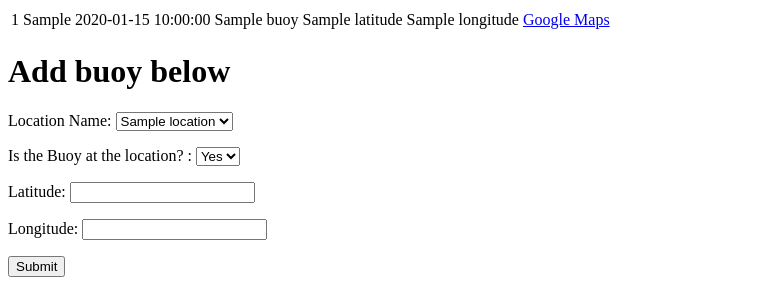
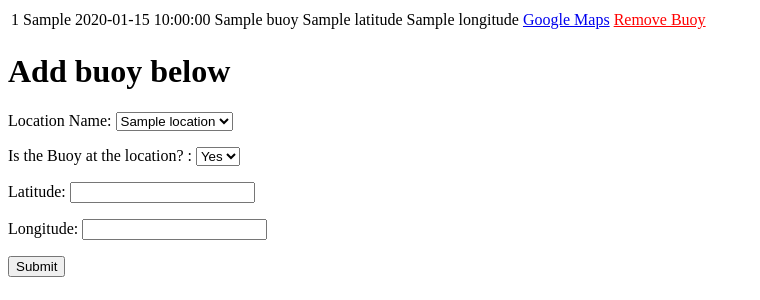
Before and after one commit to YemowtRonocCIT/FYP_website, a Flask app: template templates/buoys_table.html in a window 1280 px wide. Shown: the top 300 px of the page, without its empty margins (0-760 px from the left). Run offline with Flask 2, Linux system fonts and the light colour scheme; the template is opened without the code that fills it: most values are stand-ins (such as "Sample title", 1, 10 or a date in 2020).

Commit message:
Add functionality to remove buoy

```diff
--- a/app.py
+++ b/app.py
@@ -14,8 +14,10 @@ HOST_IP_ADDRESS = '192.168.153.1'
 NODE_SUFFIX = '/node/'
 LOCATION_SUFFIX = '/location/'
 BUOY_SUFFIX = '/buoy/'
+REMOVE_BUOY_SUFFIX = '/remove_buoy/'
 
 LOCATION_ID = '<location_id>/'
+BUOY_ID = '<buoy_id>/'
 
 HTTP_PREFIX = 'http://'
 
@@ -111,5 +113,12 @@ def buoys_page():
     locations = json.loads(response.text)
     return render_template('buoys_table.html', buoys=data, host_ip=HOST_IP_ADDRESS, locations=locations)
 
+@app.route(REMOVE_BUOY_SUFFIX + BUOY_ID, methods=['GET'])
+def remove_buoy(buoy_id):
+    url = "%s%s%s" % (HTTP_PREFIX, API_IP_ADDRESS, BUOY_SUFFIX)
+    url += '%s/' % (buoy_id, )
+    requests.delete(url)
+    return buoys_page()
+
 if __name__ == '__main__':
     app.run(host=HOST_IP_ADDRESS)
--- a/templates/buoys_table.html
+++ b/templates/buoys_table.html
@@ -21,6 +21,11 @@
                     <td>
                         <a href="http://www.google.com/maps/place/{{ buoy.latitude }},{{ buoy.longitude }}">
                             Google Maps
+                        </a>
+                    </td>
+                    <td>
+                        <a href="http://{{ host_ip }}:5000/remove_buoy/{{ buoy.buoy_id }}" style="color:red">
+                            Remove Buoy
                         </a>
                     </td>
                 </tr>
```
